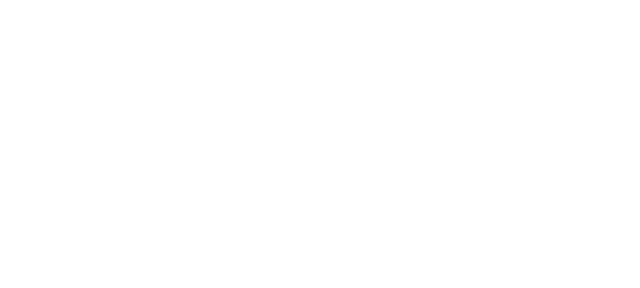
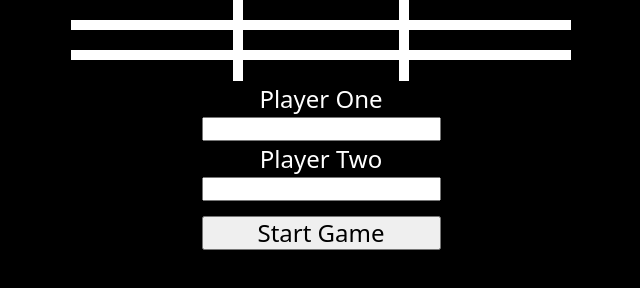
Before and after one commit to mozartdd/tic-tac-toe, a plain HTML site: page index.html in a window 1280 px wide. Shown: the whole page, without its empty margins (319-959 px from the left). Drawn offline with Linux system fonts and the light colour scheme.

Commit message:
add starting html skeleton

```diff
--- a/index.html
+++ b/index.html
@@ -7,7 +7,25 @@
         <title>TIC TAC TOE</title>
     </head>
     <body>
+        <div class="container">
+            <div class="cell" data-class="game-square"></div>
+            <div class="cell" data-class="game-square"></div>
+            <div class="cell" data-class="game-square"></div>
+            <div class="cell" data-class="game-square"></div>
+            <div class="cell" data-class="game-square"></div>
+            <div class="cell" data-class="game-square"></div>
+            <div class="cell" data-class="game-square"></div>
+            <div class="cell" data-class="game-square"></div>
+            <div class="cell" data-class="game-square"></div>
+        </div>
 
-        <script src="script.js"></script>
+        <div class="player-input-fields" data-class="input-div">
+            <label for="player-one">Player One</label>
+            <input type="text">
+            <label for="player-one">Player Two</label>
+            <input type="text">
+            <script src="script.js"></script>
+            <button>Start Game</button>
+        </div>
     </body>
 </html>
--- a/script.js
+++ b/script.js
@@ -22,10 +22,6 @@ const globalWrapper = (() => {
         function makeMove(index, symbol) {
             gameBoard[index] = symbol;
         };
-        //TODO: create a function which will push user move to playerMoves obj
-        function pushPlayerMoves() {
-
-        }
         //Function that loops trough all winnable combinations and for each cell compares that all indices is included in player moves
         function checkForWinningCombination(player) {
             return WINNABLE_CELLS.some((cells) => cells.every((cell ) => player.includes(cell)));
@@ -48,6 +44,15 @@ const globalWrapper = (() => {
         const player1Symbol = 'X';
         const player2Symbol = 'O';
 
+        //TODO: create a function which will push user move to playerMoves obj
+        function pushPlayerMoves(player, move) {
+            playerMoves[player].push(move);
+        }
+
+
+    }
+    //TODO: create design and ui before start working on logic
+    function DomManipulations() {
 
     }
     return {GameFlow, GameLogic};
--- a/styles.css
+++ b/styles.css
@@ -0,0 +1,65 @@
+@import url(modern-normalize.css);
+
+body {
+    background-color: black;
+    height: 100vh;
+    display: flex;
+    align-items: center;
+    flex-direction: column;
+}
+
+.container {
+    display: grid;
+    width: 500px;
+    height: 500px;
+    grid-template-columns: 1fr 1fr 1fr;
+    margin: auto;
+}
+.cell {
+    border: 5px solid white;
+}
+.cell:first-of-type {
+    border-left: none;
+    border-top: none;
+}
+.cell:nth-of-type(2) {
+    border-top: none;
+}
+.cell:nth-of-type(3) {
+    border-top: none;
+    border-right: none;
+}
+.cell:nth-of-type(4) {
+    border-left: none;
+}
+.cell:nth-of-type(6) {
+    border-right: none;
+}
+.cell:nth-of-type(7) {
+    border-bottom: none;
+    border-left: none;
+}
+.cell:nth-of-type(8) {
+    border-bottom: none;
+}
+.cell:nth-of-type(9) {
+    border-bottom: none;
+    border-right: none;
+}
+
+label {
+    color: white;
+    font-size: 1.5rem;
+    text-align: center;
+}
+.player-input-fields {
+    margin-bottom: 550px;
+    display: flex;
+    flex-direction: column;
+}
+
+button {
+    font-size: 1.5rem;
+    text-align: center;
+    margin-top: 15px;
+}
```
